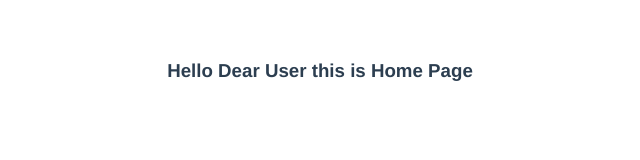
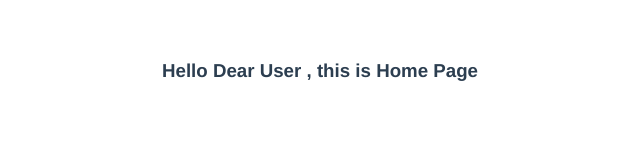
Before and after one commit to ShoaibNaseri/resturant.management, a Vue app: page / in a window 1280 px wide. Shown: the top 160 px of the page, without its empty margins (320-960 px from the left). Built offline with nearby package versions, Linux system fonts and the light colour scheme.

Commit message:
home update

```diff
--- a/src/components/Home.vue
+++ b/src/components/Home.vue
@@ -1,5 +1,5 @@
 <template>
-    <h3>Hello Dear User this is Home Page</h3>
+    <h3>Hello Dear User , this is Home Page</h3>
 </template>
 <script>
     export default {
```
